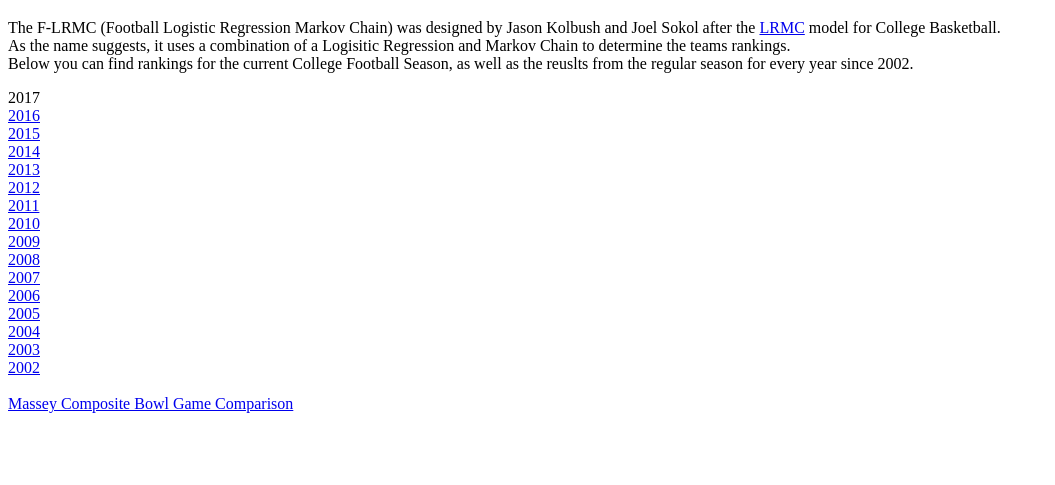
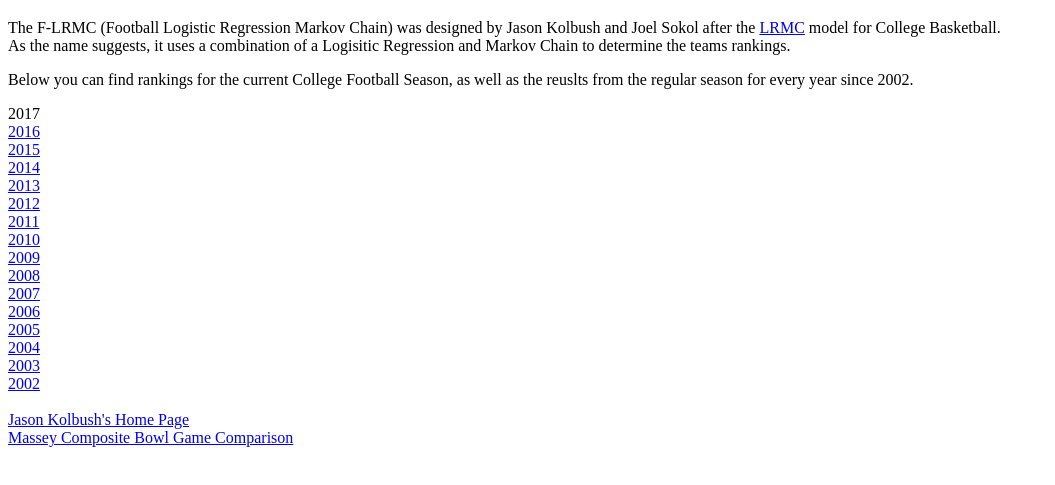
Before and after one commit to jpkolbush/jpkolbush.github.io, a plain HTML site: page FLRMC.html in a window 1280 px wide. Shown: the part 61-546 px from the top of the page, without its empty margins (0-1055 px from the left). Drawn offline with Linux system fonts and the light colour scheme.

Commit message:
Ready for publishing

```diff
--- a/FLRMC.html
+++ b/FLRMC.html
@@ -4,9 +4,9 @@
 	<h1>About the F-LRMC Model</h1>
 	<p>The F-LRMC (Football Logistic Regression Markov Chain) was
 	designed by Jason Kolbush and Joel Sokol after the <a href="http://www2.isye.gatech.edu/~jsokol/lrmc/">LRMC</a> model for College Basketball.<br>
-	As the name suggests, it uses a combination of a Logisitic Regression and Markov Chain to determine the teams rankings. <br>
+	As the name suggests, it uses a combination of a Logisitic Regression and Markov Chain to determine the teams rankings. </p>
 
-	Below you can find rankings for the current College Football Season, as well as the reuslts from the regular season for every year since 2002.
+	<p>Below you can find rankings for the current College Football Season, as well as the reuslts from the regular season for every year since 2002.</p>
 
 	<p>
 	2017<br>
@@ -28,7 +28,7 @@
 
 
 
-
+	<a href="index.html">Jason Kolbush's Home Page</a><br>
 	<a href="Massey.html">Massey Composite Bowl Game Comparison</a><br></p>
 </body>
 </html>
```
